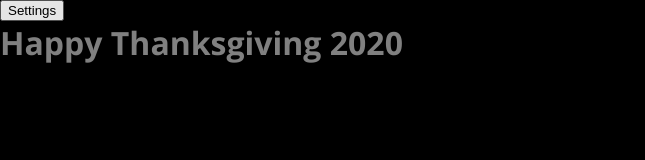
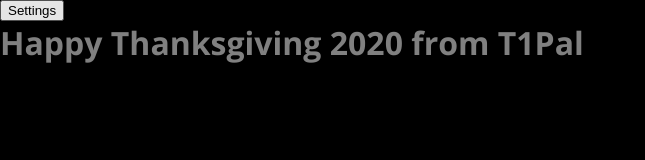
Before and after one commit to nightscout/nightscout-aggregator, a website: page static/index.html in a window 1280 px wide. Shown: the whole page, without its empty margins (0-645 px from the left). Drawn offline with nearby package versions, Linux system fonts and the light colour scheme; no server answers.

Commit message:
mention t1pal

```diff
--- a/static/index.html
+++ b/static/index.html
@@ -10,7 +10,7 @@
       <div class="page">
         <div id='chartContainer'>
           <h1>
-          Happy Thanksgiving 2020
+          Happy Thanksgiving 2020 from T1Pal
           </h1>
         </div>
         <div class='container'>
```
